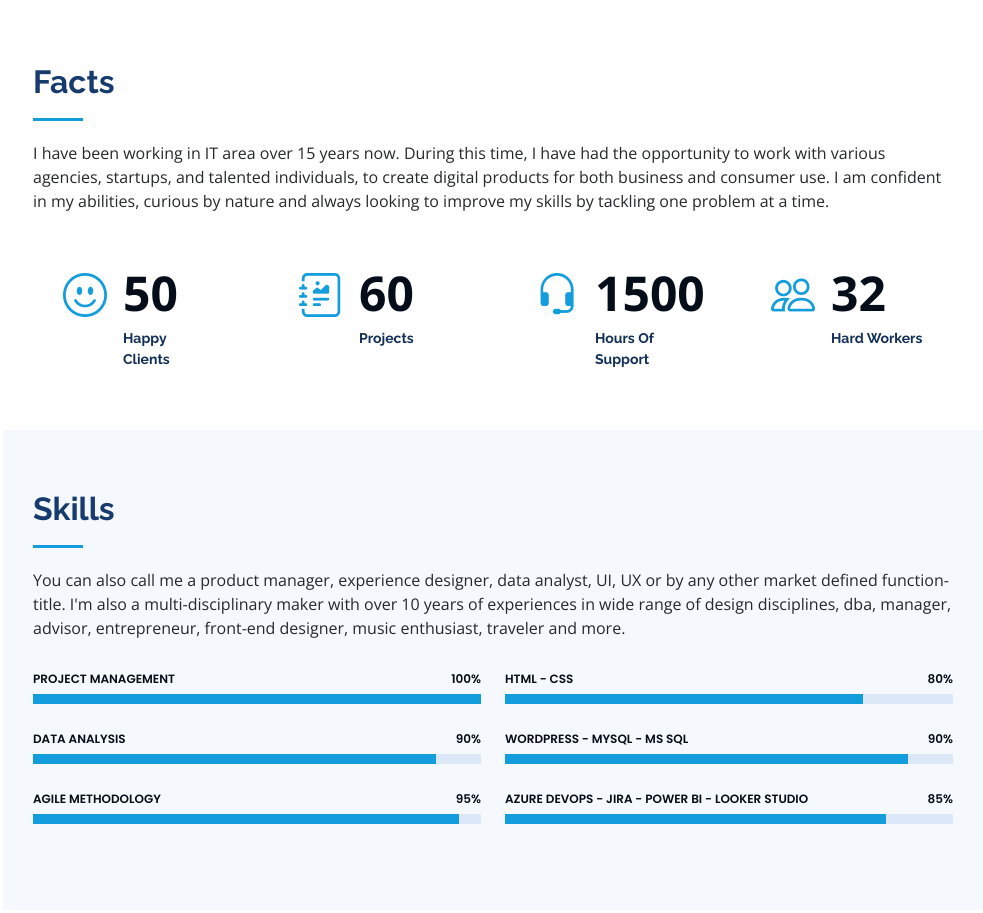
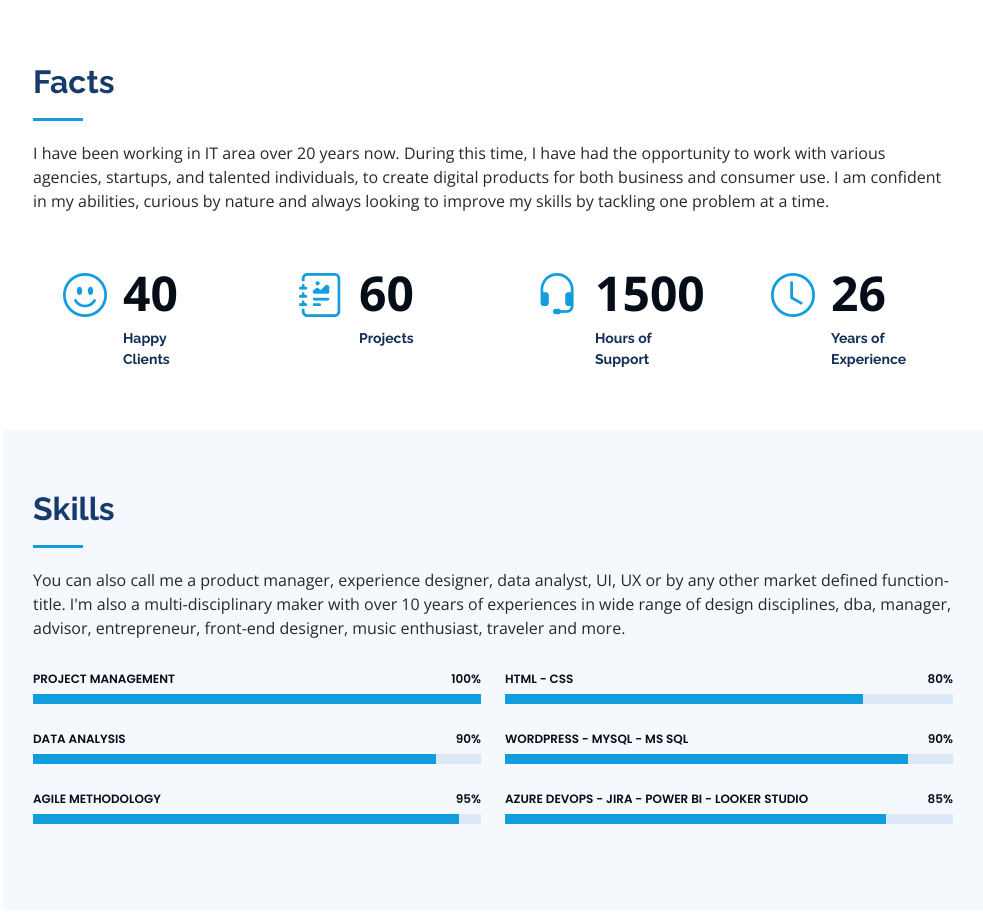
Before and after one commit to suarezjg/portfolio, a plain HTML site: page index.html in a window 1280 px wide. Shown: the part 1733-2646 px from the top of the page, without its empty margins (297-1280 px from the left). Drawn offline with nearby package versions, Linux system fonts and the light colour scheme.

Commit message:
Changes on Fact and description

```diff
--- a/index.html
+++ b/index.html
@@ -129,7 +129,7 @@
 
         <div class="section-title">
           <h2>Facts</h2>
-          <p>I have been working in IT area over 15 years now. During this time, I have had the opportunity to work with various agencies,
+          <p>I have been working in IT area over 20 years now. During this time, I have had the opportunity to work with various agencies,
             startups, and talented individuals, to create digital products for both business and consumer use. I am confident in my abilities,
             curious by nature and always looking to improve my skills by tackling one problem at a time.</p>
         </div>
@@ -139,7 +139,7 @@
           <div class="col-lg-3 col-md-6 d-md-flex align-items-md-stretch" data-aos="fade-up">
             <div class="count-box">
               <i class="bi bi-emoji-smile"></i>
-              <span data-purecounter-start="0" data-purecounter-end="50" data-purecounter-duration="1" class="purecounter"></span>
+              <span data-purecounter-start="0" data-purecounter-end="40" data-purecounter-duration="1" class="purecounter"></span>
               <p><strong>Happy Clients</strong></p>
             </div>
           </div>
@@ -156,15 +156,15 @@
             <div class="count-box">
               <i class="bi bi-headset"></i>
               <span data-purecounter-start="0" data-purecounter-end="1500" data-purecounter-duration="1" class="purecounter"></span>
-              <p><strong>Hours Of Support</strong></p>
+              <p><strong>Hours of Support</strong></p>
             </div>
           </div>
 
           <div class="col-lg-3 col-md-6 d-md-flex align-items-md-stretch" data-aos="fade-up" data-aos-delay="300">
             <div class="count-box">
-              <i class="bi bi-people"></i>
-              <span data-purecounter-start="0" data-purecounter-end="32" data-purecounter-duration="1" class="purecounter"></span>
-              <p><strong>Hard Workers</strong></p>
+              <i class="bi bi-clock"></i>
+              <span data-purecounter-start="0" data-purecounter-end="26" data-purecounter-duration="1" class="purecounter"></span>
+              <p><strong>Years of Experience</strong></p>
             </div>
           </div>
 
```
